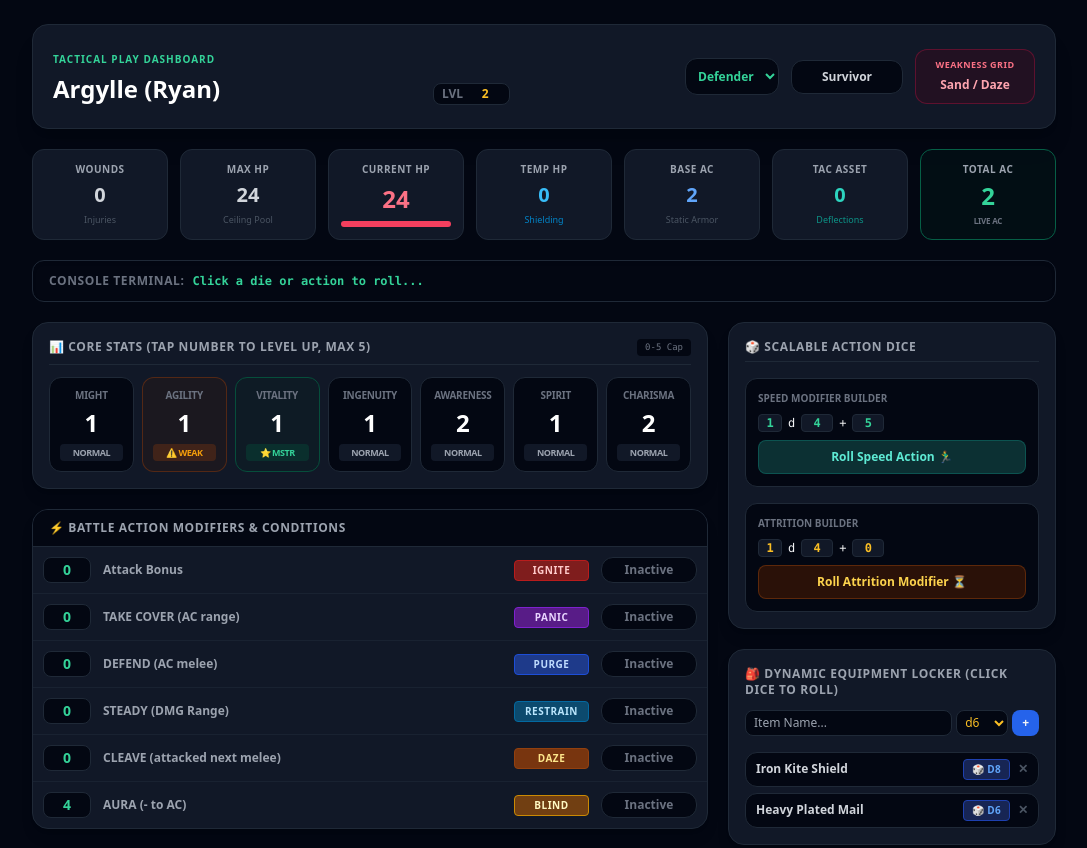
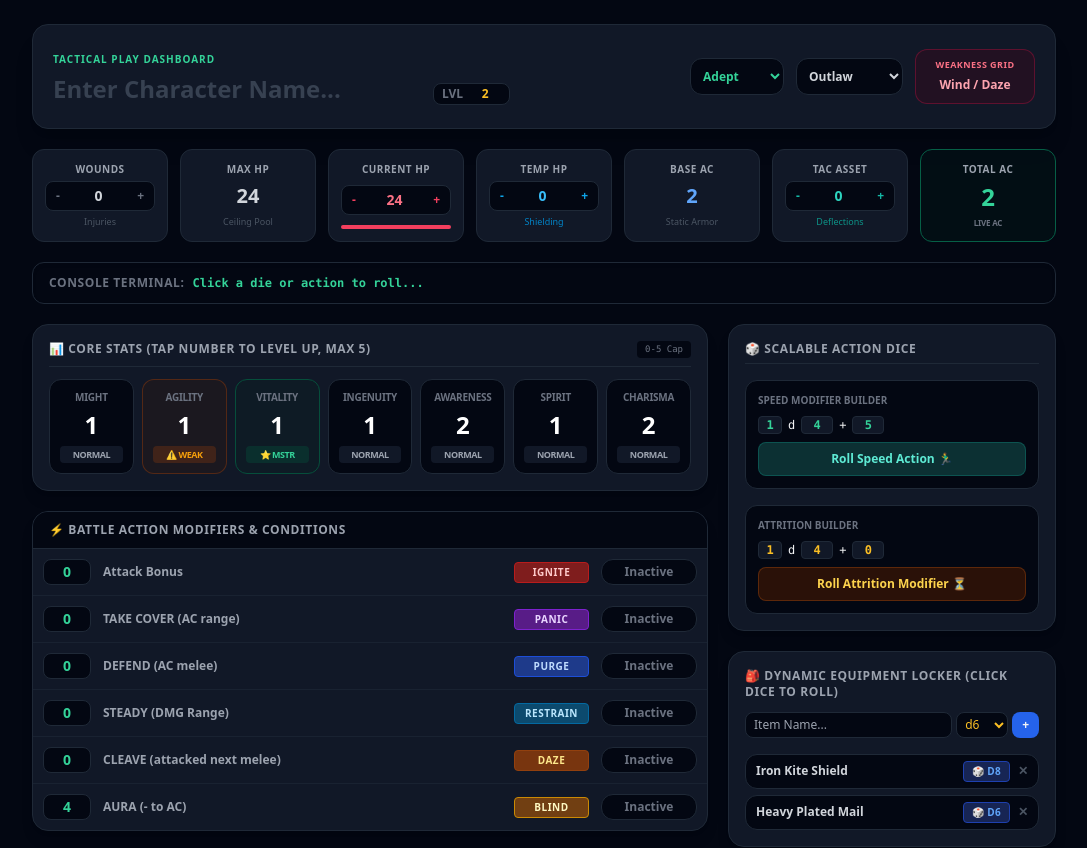
Before and after one commit to oofworkspace/rpg-combat-tracker, a React (Vite) app in the folder ttrpg-combat-tracker/: page / in a window 1280 px wide. Shown: the top 848 px of the page, without its empty margins (93-1180 px from the left). Built offline with nearby package versions, Linux system fonts and the light colour scheme.

Commit message:
Update App.jsx

```diff
--- a/ttrpg-combat-tracker/App.jsx
+++ b/ttrpg-combat-tracker/App.jsx
@@ -1,22 +1,24 @@
 import { useState } from 'react';
 
 const CLASS_DATA = {
+  Adept: { stat: 'Agility', weakness: 'Wind / Daze', minor: 'Move', color: 'border-amber-600 bg-amber-950/30 text-amber-400' },
   Defender: { stat: 'Vitality', weakness: 'Sand / Daze', minor: 'Defend', color: 'border-slate-600 bg-slate-900/40 text-slate-300' },
   Warrior: { stat: 'Might', weakness: 'Light / Panic', minor: 'Cleave', color: 'border-purple-600 bg-purple-950/30 text-purple-400' },
-  Adept: { stat: 'Agility', weakness: 'Wind / Daze', minor: 'Move', color: 'border-amber-600 bg-amber-950/30 text-amber-400' },
   Creator: { stat: 'Ingenuity', weakness: 'Water / Ignite', minor: 'Steady', color: 'border-red-600 bg-red-950/30 text-red-400' },
   Mender: { stat: 'Awareness', weakness: 'Shadow / Blind', minor: 'Take Cover', color: 'border-yellow-500 bg-yellow-950/30 text-yellow-400' },
   Mancer: { stat: 'Spirit', weakness: 'Fire / Purged', minor: 'Resist', color: 'border-blue-600 bg-blue-950/30 text-blue-400' },
 };
 
+const ARCHETYPES = ['Entertainer', 'Hero', 'Inventor', 'Outlaw', 'Scholar', 'Survivor'];
+
 export default function App() {
   // Identity Block
-  const [name, setName] = useState('Argylle (Ryan)');
+  const [name, setName] = useState('');
   const [level, setLevel] = useState(2);
-  const [archetype, setArchetype] = useState('Defender');
-  const [subClass, setSubClass] = useState('Survivor');
+  const [classSelection, setClassSelection] = useState('Adept');
+  const [archetypeSelection, setArchetypeSelection] = useState('Outlaw');
 
-  // Vitals State Matrix (All completely editable)
+  // Vitals State Matrix
   const [wounds, setWounds] = useState(0);
   const [maxHp, setMaxHp] = useState(24);
   const [hp, setHp] = useState(24);
@@ -111,7 +113,7 @@ export default function App() {
   };
 
   const cycleStatState = (e, statName) => {
-    e.stopPropagation(); // Stop from firing the card's main increment click
+    e.stopPropagation();
     const states = ['Normal', 'Weak', 'Mastered'];
     const current = stats[statName].state;
     const nextIndex = (states.indexOf(current) + 1) % states.length;
@@ -144,7 +146,8 @@ export default function App() {
             <div className="flex flex-wrap items-baseline gap-3">
               <input
                 type="text" value={name} onChange={(e) => setName(e.target.value)}
-                className="bg-transparent text-2xl font-black text-white focus:outline-none border-b border-transparent hover:border-gray-700 focus:border-emerald-500 transition pb-0.5"
+                placeholder="Enter Character Name..."
+                className="bg-transparent text-2xl font-black text-white focus:outline-none border-b border-transparent hover:border-gray-700 focus:border-emerald-500 transition pb-0.5 placeholder-gray-700 min-w-[240px]"
               />
               <div className="flex items-center gap-1.5 bg-gray-950 border border-gray-800 px-2 py-0.5 rounded-lg text-xs">
                 <span className="text-gray-500 font-bold">LVL</span>
@@ -154,59 +157,86 @@ export default function App() {
           </div>
 
           <div className="flex flex-wrap items-center gap-3 w-full md:w-auto">
-            <select value={archetype} onChange={(e) => setArchetype(e.target.value)} className="bg-gray-950 border border-gray-800 text-xs font-black rounded-xl p-2 text-emerald-400 focus:outline-none">
+            <select value={classSelection} onChange={(e) => setClassSelection(e.target.value)} className="bg-gray-950 border border-gray-800 text-xs font-black rounded-xl p-2 text-emerald-400 focus:outline-none">
               {Object.keys(CLASS_DATA).map(cls => <option key={cls} value={cls}>{cls}</option>)}
             </select>
-            <input type="text" value={subClass} onChange={(e) => setSubClass(e.target.value)} className="bg-gray-950 border border-gray-800 text-xs font-bold rounded-xl p-2 text-gray-300 w-28 text-center focus:outline-none" />
+
+            {/* NEW AUTOMATED ARCHETYPE DROPDOWN */}
+            <select value={archetypeSelection} onChange={(e) => setArchetypeSelection(e.target.value)} className="bg-gray-950 border border-gray-800 text-xs font-black rounded-xl p-2 text-gray-300 focus:outline-none">
+              {ARCHETYPES.map(arch => <option key={arch} value={arch}>{arch}</option>)}
+            </select>
 
             <div className="bg-rose-950/30 border border-rose-900/60 p-2 rounded-xl text-center min-w-[120px]">
               <span className="text-[9px] font-bold uppercase tracking-wider text-rose-400 block">Weakness Grid</span>
-              <span className="text-xs font-black text-rose-300">{CLASS_DATA[archetype].weakness}</span>
+              <span className="text-xs font-black text-rose-300">{CLASS_DATA[classSelection].weakness}</span>
             </div>
           </div>
         </header>
 
-        {/* ROW 2: CRITICAL VITALS MATRIX (All Inputs are fully mutable) */}
+        {/* ROW 2: CRITICAL VITALS MATRIX (With New Micro-Increment Steppers) */}
         <section className="grid grid-cols-2 sm:grid-cols-4 md:grid-cols-7 gap-3">
 
+          {/* Wounds Module */}
           <div className="bg-gray-900 border border-gray-800 rounded-xl p-3 text-center flex flex-col justify-between">
             <span className="text-[10px] font-bold uppercase tracking-wider text-gray-400 block">Wounds</span>
-            <input type="number" value={wounds} onChange={(e) => setWounds(Number(e.target.value))} className={`bg-transparent text-xl font-black text-center w-full focus:outline-none my-1 ${wounds > 0 ? 'text-red-400 animate-pulse' : 'text-gray-300'}`} />
+            <div className="flex items-center justify-between bg-gray-950 rounded-lg p-1 border border-gray-800 my-1">
+              <button type="button" onClick={() => setWounds(Math.max(0, wounds - 1))} className="text-xs font-black text-gray-500 hover:text-white px-1.5">-</button>
+              <input type="number" value={wounds} onChange={(e) => setWounds(Number(e.target.value))} className={`bg-transparent text-sm font-black text-center w-full focus:outline-none ${wounds > 0 ? 'text-red-400' : 'text-gray-300'}`} />
+              <button type="button" onClick={() => setWounds(wounds + 1)} className="text-xs font-black text-gray-500 hover:text-white px-1.5">+</button>
+            </div>
             <span className="text-[9px] text-gray-600 font-medium">Injuries</span>
           </div>
 
+          {/* Max HP Stat Container */}
           <div className="bg-gray-900 border border-gray-800 rounded-xl p-3 text-center flex flex-col justify-between">
             <span className="text-[10px] font-bold uppercase tracking-wider text-gray-400 block">Max HP</span>
             <input type="number" value={maxHp} onChange={(e) => setMaxHp(Number(e.target.value))} className="bg-transparent text-xl font-black text-gray-300 text-center w-full focus:outline-none my-1" />
             <span className="text-[9px] text-gray-600 font-medium">Ceiling Pool</span>
           </div>
 
+          {/* Current HP Card (with manual step bars) */}
           <div className="bg-gray-900 border border-gray-800 rounded-xl p-3 text-center flex flex-col justify-between">
             <span className="text-[10px] font-bold uppercase tracking-wider text-gray-400 block">Current HP</span>
-            <input type="number" value={hp} onChange={(e) => setHp(Number(e.target.value))} className="bg-transparent text-2xl font-black text-rose-400 text-center w-full focus:outline-none my-0.5" />
-            <div className="w-full bg-gray-950 h-1.5 rounded-full overflow-hidden">
+            <div className="flex items-center justify-between bg-gray-950 rounded-lg p-1 border border-gray-800 my-1">
+              <button type="button" onClick={() => setHp(Math.max(0, hp - 1))} className="text-xs font-black text-rose-500 hover:text-rose-400 px-1.5">-</button>
+              <input type="number" value={hp} onChange={(e) => setHp(Number(e.target.value))} className="bg-transparent text-sm font-black text-center w-full focus:outline-none text-rose-400" />
+              <button type="button" onClick={() => setHp(hp + 1)} className="text-xs font-black text-rose-500 hover:text-rose-400 px-1.5">+</button>
+            </div>
+            <div className="w-full bg-gray-950 h-1 rounded-full overflow-hidden mt-0.5">
               <div className="bg-rose-500 h-full transition-all duration-300" style={{ width: `${Math.min(100, Math.max(0, (hp / maxHp) * 100))}%` }}></div>
             </div>
           </div>
 
+          {/* Temporary HP Card (with manual step bars) */}
           <div className="bg-gray-900 border border-gray-800 rounded-xl p-3 text-center flex flex-col justify-between">
             <span className="text-[10px] font-bold uppercase tracking-wider text-gray-400 block">Temp HP</span>
-            <input type="number" value={thp} onChange={(e) => setThp(Number(e.target.value))} className="bg-transparent text-xl font-black text-sky-400 text-center w-full focus:outline-none my-1" />
+            <div className="flex items-center justify-between bg-gray-950 rounded-lg p-1 border border-gray-800 my-1">
+              <button type="button" onClick={() => setThp(Math.max(0, thp - 1))} className="text-xs font-black text-sky-500 hover:text-sky-400 px-1.5">-</button>
+              <input type="number" value={thp} onChange={(e) => setThp(Number(e.target.value))} className="bg-transparent text-sm font-black text-center w-full focus:outline-none text-sky-400" />
+              <button type="button" onClick={() => setThp(thp + 1)} className="text-xs font-black text-sky-500 hover:text-sky-400 px-1.5">+</button>
+            </div>
             <span className="text-[9px] text-sky-600 font-medium">Shielding</span>
           </div>
 
+          {/* Base AC Card */}
           <div className="bg-gray-900 border border-gray-800 rounded-xl p-3 text-center flex flex-col justify-between">
             <span className="text-[10px] font-bold uppercase tracking-wider text-gray-400 block">Base AC</span>
             <input type="number" value={baseAc} onChange={(e) => setBaseAc(Number(e.target.value))} className="bg-transparent text-xl font-black text-blue-400 text-center w-full focus:outline-none my-1" />
             <span className="text-[9px] text-gray-600 font-medium">Static Armor</span>
           </div>
 
+          {/* TAC Asset Card (with manual step bars) */}
           <div className="bg-gray-900 border border-gray-800 rounded-xl p-3 text-center flex flex-col justify-between">
             <span className="text-[10px] font-bold uppercase tracking-wider text-gray-400 block">TAC Asset</span>
-            <input type="number" value={tac} onChange={(e) => setTac(Number(e.target.value))} className="bg-transparent text-xl font-black text-teal-400 text-center w-full focus:outline-none my-1" />
+            <div className="flex items-center justify-between bg-gray-950 rounded-lg p-1 border border-gray-800 my-1">
+              <button type="button" onClick={() => setTac(Math.max(0, tac - 1))} className="text-xs font-black text-teal-500 hover:text-teal-400 px-1.5">-</button>
+              <input type="number" value={tac} onChange={(e) => setTac(Number(e.target.value))} className="bg-transparent text-sm font-black text-center w-full focus:outline-none text-teal-400" />
+              <button type="button" onClick={() => setTac(tac + 1)} className="text-xs font-black text-teal-500 hover:text-teal-400 px-1.5">+</button>
+            </div>
             <span className="text-[9px] text-teal-600 font-medium">Deflections</span>
           </div>
 
+          {/* Calculated Total AC Card */}
           <div className={`border rounded-xl p-3 text-center flex flex-col justify-between transition-all col-span-2 sm:col-span-1 ${isPurgedActive ? 'bg-red-950/40 border-red-500 animate-pulse' : 'bg-emerald-950/20 border-emerald-800'}`}>
             <span className="text-[10px] font-black uppercase tracking-wider text-gray-400 block">Total AC</span>
             <span className={`text-2xl font-black block my-0.5 ${isPurgedActive ? 'text-red-400' : 'text-emerald-400'}`}>{finalCalculatedAc}</span>
@@ -215,7 +245,7 @@ export default function App() {
 
         </section>
 
-        {/* INTERACTIVE ROLLING ENGINE CONSOLE FEED */}
+        {/* TERMINAL FEED MONITOR */}
         <div className="bg-gray-950 border border-gray-800 px-4 py-3 rounded-xl flex justify-between items-center text-xs shadow-inner">
           <div className="flex gap-2 items-center">
             <span className="text-gray-500 font-bold uppercase tracking-wider">Console Terminal:</span>
@@ -256,7 +286,7 @@ export default function App() {
                       title="Click value to increase, click label below to toggle condition state"
                     >
                       <span className="text-[10px] font-black text-gray-500 uppercase tracking-tight block">{statName}</span>
-                      <span className="text-2xl font-black block my-1 text-white text-gradient bg-clip-text">{stat.val}</span>
+                      <span className="text-2xl font-black block my-1 text-white">{stat.val}</span>
 
                       <button
                         type="button"
@@ -341,7 +371,7 @@ export default function App() {
             <div className="bg-gray-900 border border-gray-800 rounded-2xl p-4 shadow-lg space-y-4">
               <h3 className="text-xs font-black uppercase tracking-wider text-gray-400 border-b border-gray-800 pb-1.5">🎲 Scalable Action Dice</h3>
 
-              {/* SPEED ROLLER WITH ADJ FIELDS */}
+              {/* Speed Roller Builder */}
               <div className="bg-gray-950 p-3 rounded-xl border border-gray-800 space-y-2">
                 <span className="text-[10px] font-bold text-gray-500 block uppercase">Speed Modifier Builder</span>
                 <div className="flex gap-1.5 items-center text-xs font-mono">
@@ -359,7 +389,7 @@ export default function App() {
                 </button>
               </div>
 
-              {/* ATTRITION ROLLER WITH ADJ FIELDS */}
+              {/* Attrition Roller Builder */}
               <div className="bg-gray-950 p-3 rounded-xl border border-gray-800 space-y-2">
                 <span className="text-[10px] font-bold text-gray-500 block uppercase">Attrition Builder</span>
                 <div className="flex gap-1.5 items-center text-xs font-mono">
@@ -378,7 +408,7 @@ export default function App() {
               </div>
             </div>
 
-            {/* INTERACTIVE INVENTORY SYSTEM WITH CLICK-TO-ROLL CLASS DICE */}
+            {/* INVENTORY TRACKING LOGS WITH ASSOCIATED DICE CLASS SELECTIONS */}
             <div className="bg-gray-900 border border-gray-800 rounded-2xl p-4 shadow-lg space-y-3">
               <h3 className="text-xs font-black uppercase tracking-wider text-gray-400">🎒 Dynamic Equipment Locker (Click Dice to Roll)</h3>
 
@@ -420,15 +450,14 @@ export default function App() {
               </div>
             </div>
 
-            {/* IN-GAME SYSTEM SPECIAL RULES REFERENCE */}
+            {/* CLASS TRAIT MECHANICS CARD */}
             <div className="bg-gray-900 border border-gray-800 rounded-2xl p-4 shadow-lg space-y-2">
               <h3 className="text-xs font-black uppercase tracking-wider text-gray-400 border-b border-gray-800 pb-1.5">🛡️ Active Archetype Blueprint</h3>
               <div className="text-[11px] text-gray-400 leading-relaxed space-y-2">
                 <div>
-                  <h4 className="font-bold text-emerald-400">Over Here!</h4>
-                  <p className="mt-0.5">Use an Action to roll <span className="text-white font-semibold">Vitality vs Vitality</span>. Targeted foe up to 18 sq moves adjacent to the Defender. Triggers Opportunity Attacks. On Critical, gain <span className="text-teal-400 font-bold">TAC</span> matching your Vitality score.</p>
+                  <h4 className="font-bold text-emerald-400">Class Signature Asset</h4>
+                  <p className="mt-0.5">Your primary class driver is configured to <span className="text-white font-semibold">{CLASS_DATA[classSelection].stat}</span> tracking rules. Status triggers are bound to active condition toggles.</p>
                 </div>
-                <p className="bg-gray-950 border border-gray-800 p-2 rounded-lg text-gray-500"><span className="text-amber-500 font-bold block text-[10px]">⚠️ LEVEL TRIGGER CRIT</span> On an unmodified roll of 1: Gain 1 asset TAC instantly.</p>
               </div>
             </div>
 
```
